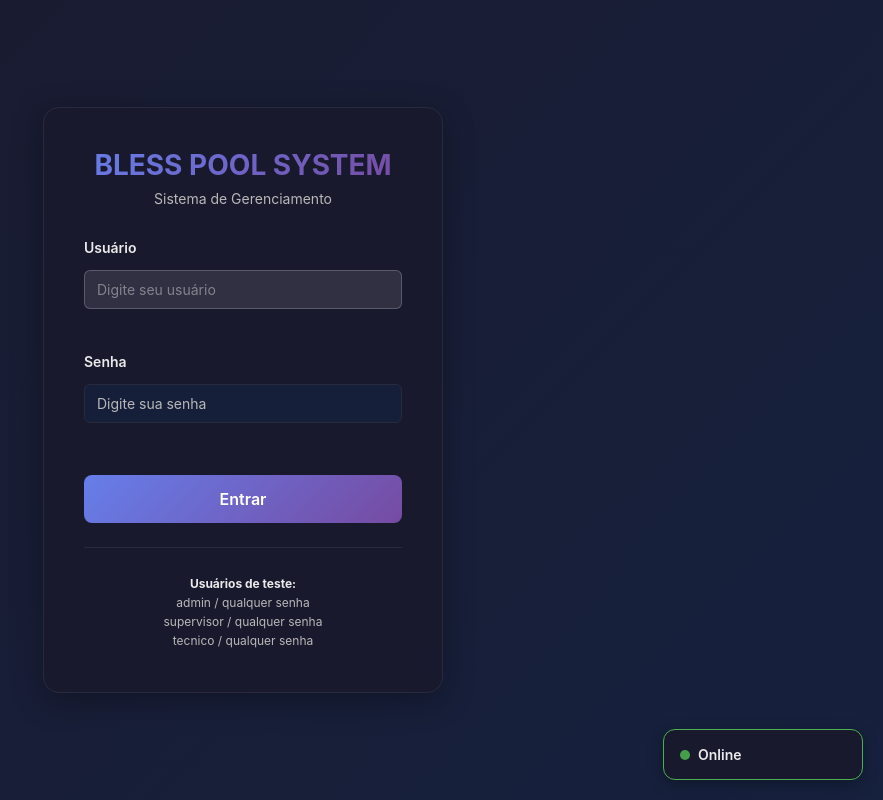
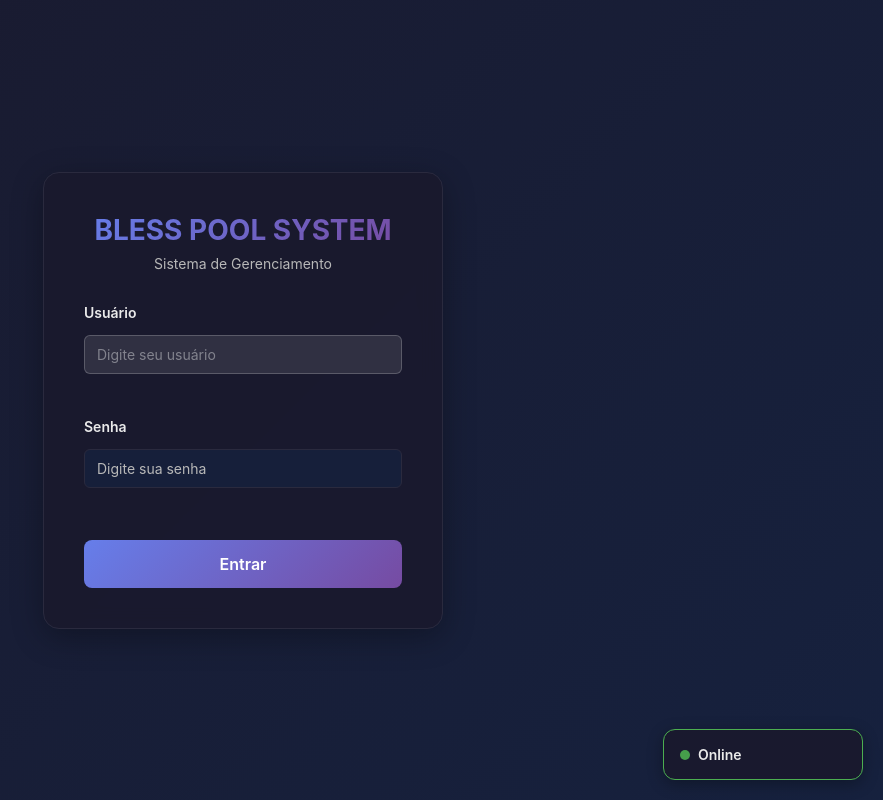
Before and after one commit to progjean/bless-pool-system, a React (Vite) app: page /login in a window 1280 px wide. Shown: the whole page, without its empty margins (397-1280 px from the left). Built offline with nearby package versions, Linux system fonts and the light colour scheme; no server answers.

Commit message:
Remover informações de usuários de teste da tela de login

```diff
--- a/src/pages/Login.tsx
+++ b/src/pages/Login.tsx
@@ -86,13 +86,6 @@ export const Login: React.FC = () => {
             {loading ? t('login.submitting') : t('login.submit')}
           </button>
         </form>
-
-        <div className="login-info">
-          <p><strong>{t('login.testUsers')}</strong></p>
-          <p>{t('login.testAdmin')}</p>
-          <p>{t('login.testSupervisor')}</p>
-          <p>{t('login.testTechnician')}</p>
-        </div>
       </div>
     </div>
   );
```
